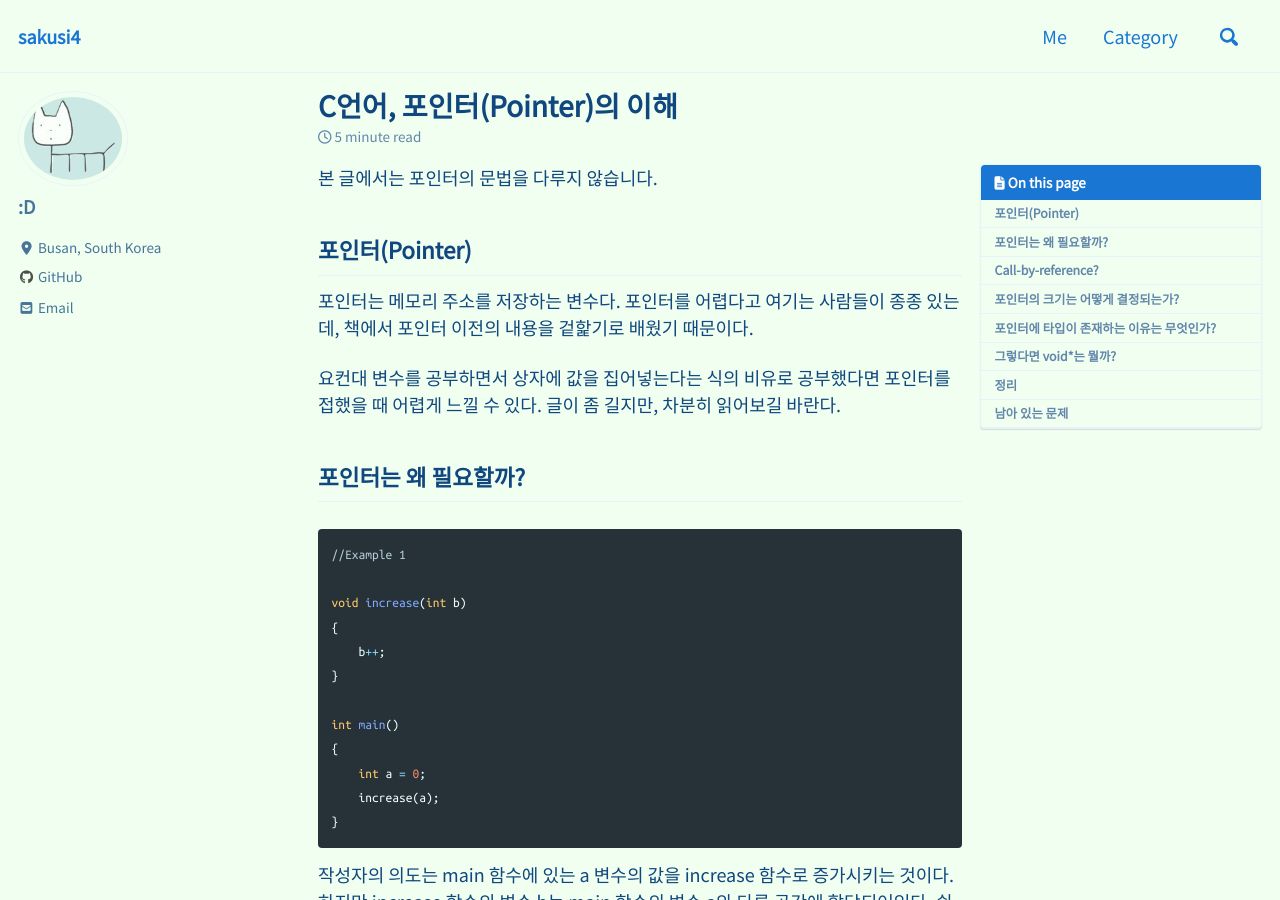
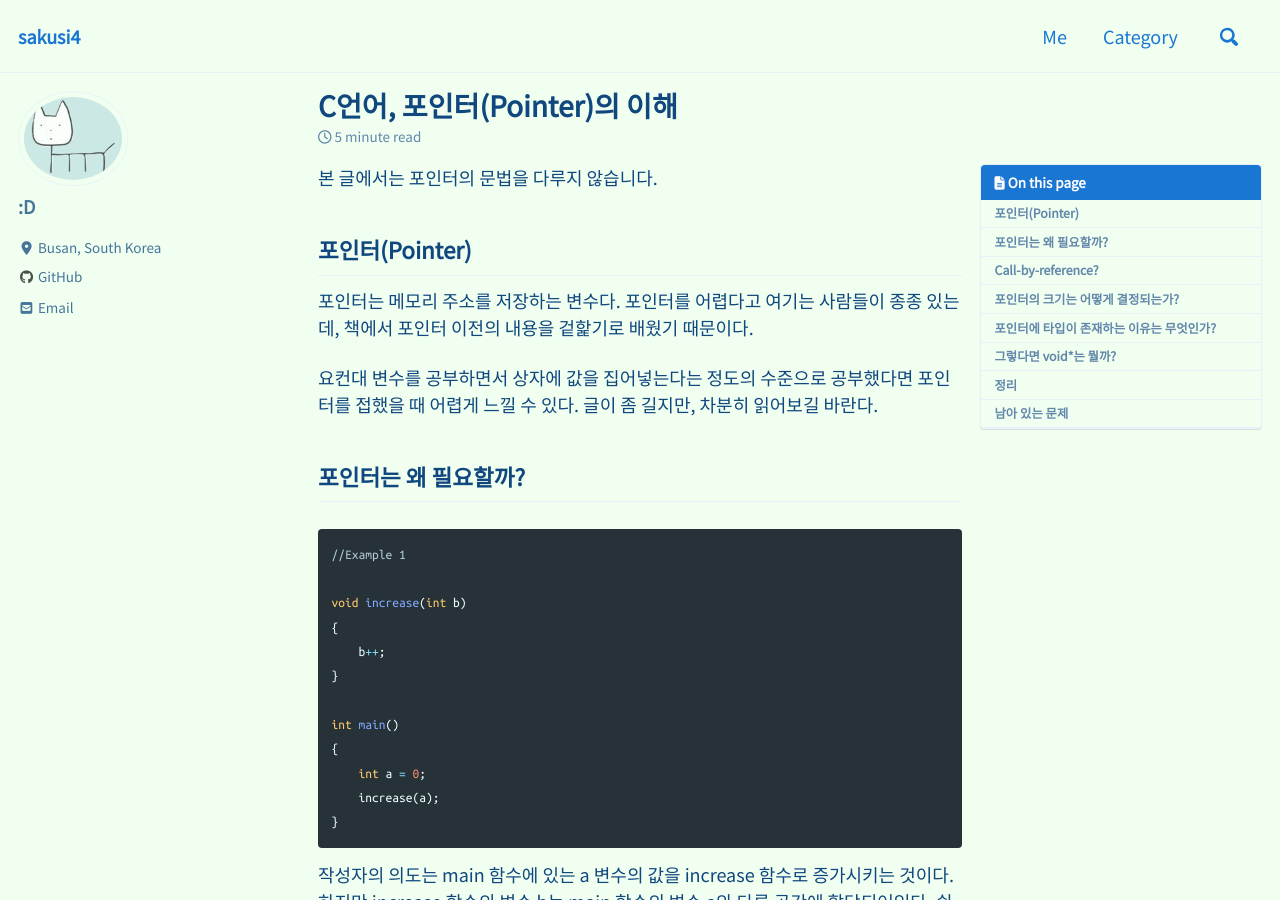
Before and after one commit to sakusi4/sakusi4.github.io, a Jekyll site: the page built from _posts/2019-12-09-C-Pointer-0.md, in a window 1280 px wide and 900 px high. Built offline with Jekyll 4.4.1, drawn with Linux system fonts in a browser that asks for light colours; cached includes are drawn as plain includes; nearby versions of some CDN libraries; formulas are drawn with MathJax 3; comment, search, counter and statistics services are not loaded.

Commit message:
no message

```diff
--- a/_posts/2019-12-09-C-Pointer-0.md
+++ b/_posts/2019-12-09-C-Pointer-0.md
@@ -12,7 +12,7 @@ toc: true
 ---
 포인터는 메모리 주소를 저장하는 변수다. 포인터를 어렵다고 여기는 사람들이 종종 있는데, 책에서 포인터 이전의 내용을 겉핥기로 배웠기 때문이다.
 
-요컨대 변수를 공부하면서 상자에 값을 집어넣는다는 식의 비유로 공부했다면 포인터를 접했을 때 어렵게 느낄 수 있다. 글이 좀 길지만, 차분히 읽어보길 바란다.
+요컨대 변수를 공부하면서 상자에 값을 집어넣는다는 정도의 수준으로 공부했다면 포인터를 접했을 때 어렵게 느낄 수 있다. 글이 좀 길지만, 차분히 읽어보길 바란다.
 
 포인터는 왜 필요할까?
 ---
```
